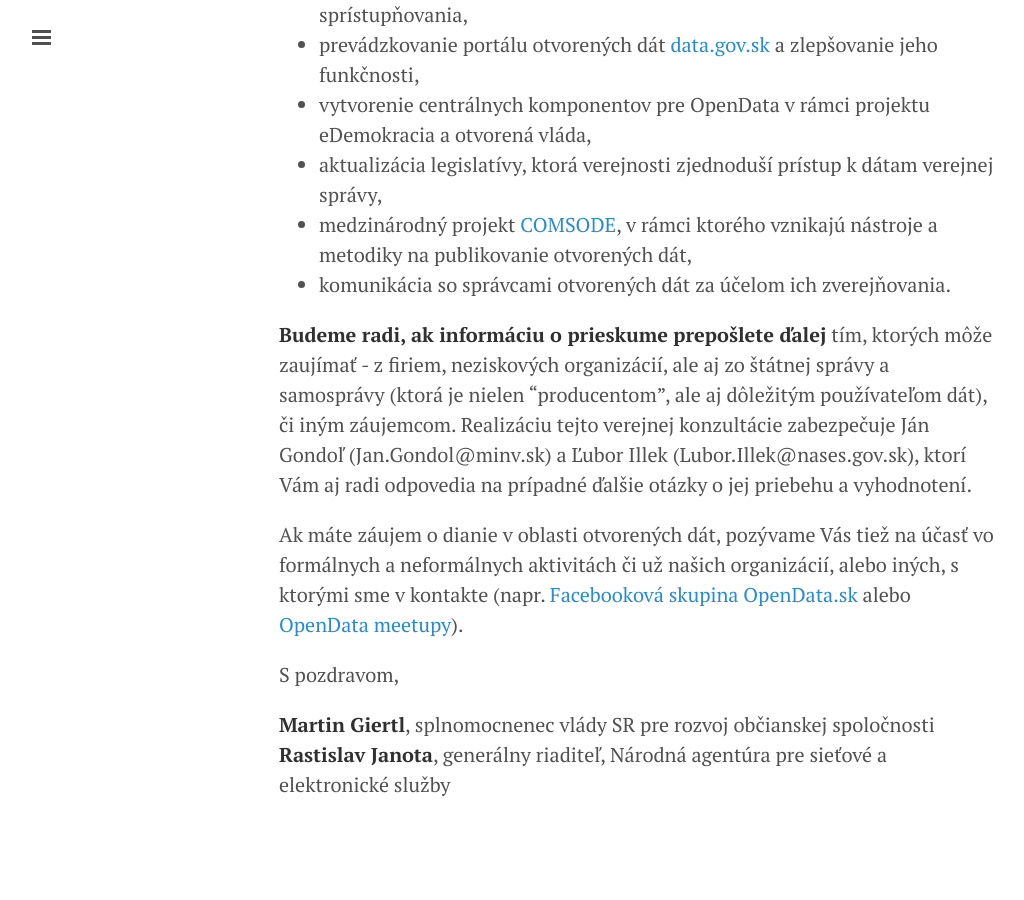
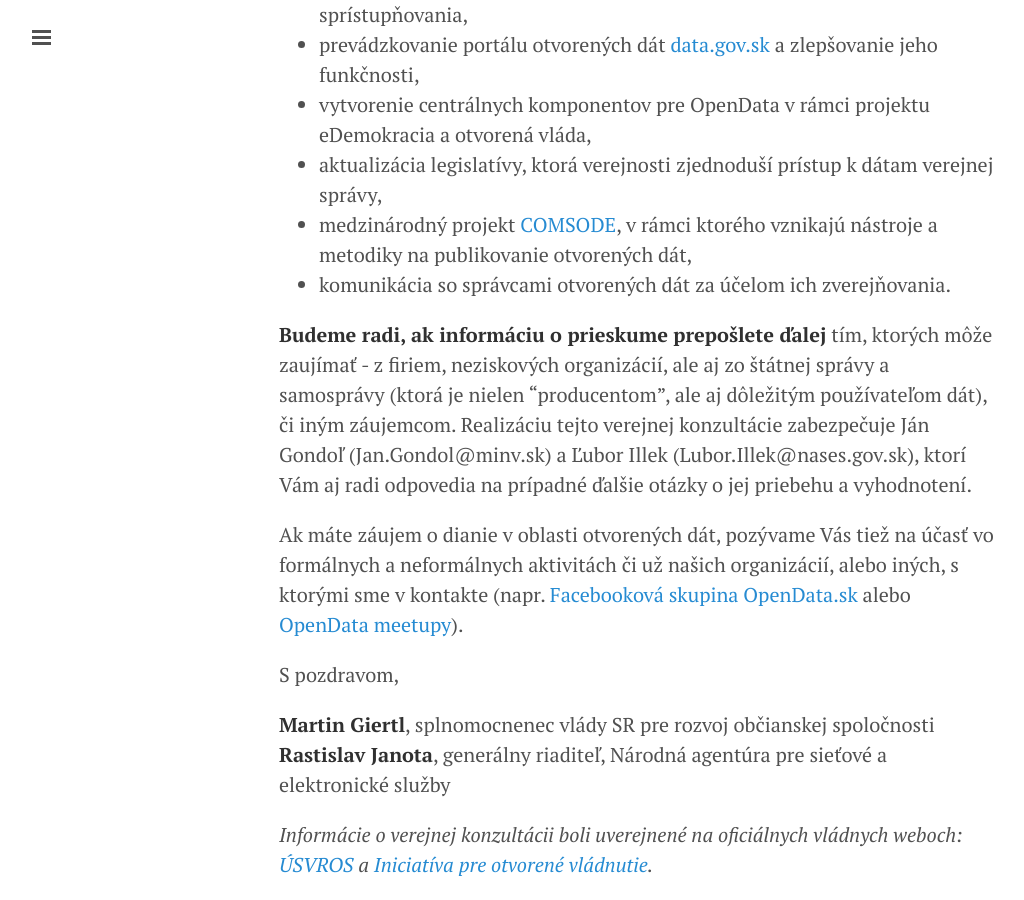
Before and after one commit to ogpslovakia/ogpslovakia.github.io, a Jekyll site: the page built from temp/2015/opendata-konzultacia.md, in a window 1280 px wide and 900 px high, scrolled down 1493 px. Shown: the whole window, without its empty margins (1-1025 px from the left). Built offline with Jekyll 4.4.1, drawn with Linux system fonts in a browser that asks for light colours; Markdown is read by kramdown in place of the engine named in the settings; before the commit the page ends 2313 px from its top, so only the background shows below that.

Commit message:
SK consultation letter: add links to news

```diff
--- a/temp/2015/opendata-konzultacia.md
+++ b/temp/2015/opendata-konzultacia.md
@@ -44,3 +44,5 @@ S pozdravom,
 **Martin Giertl**, splnomocnenec vlády SR pre rozvoj občianskej spoločnosti
 <br>
 **Rastislav Janota**, generálny riaditeľ, Národná agentúra pre sieťové a elektronické služby
+
+*Informácie o verejnej konzultácii boli uverejnené na oficiálnych vládnych weboch: [ÚSVROS](http://www.tretisektor.gov.sk/vyzva-verejna-konzultacia-datasety-verejnej-spravy/) a [Iniciatíva pre otvorené vládnutie](http://www.otvorenavlada.gov.sk/vyzva-verejna-konzultacia-datasety-verejnej-spravy/).*
```
